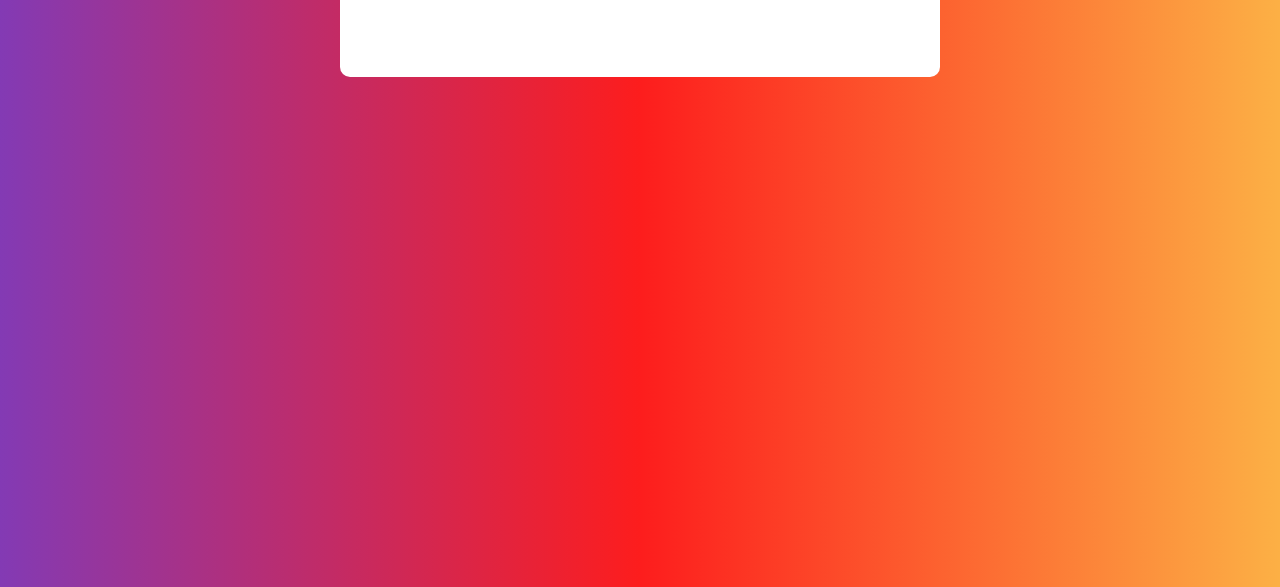
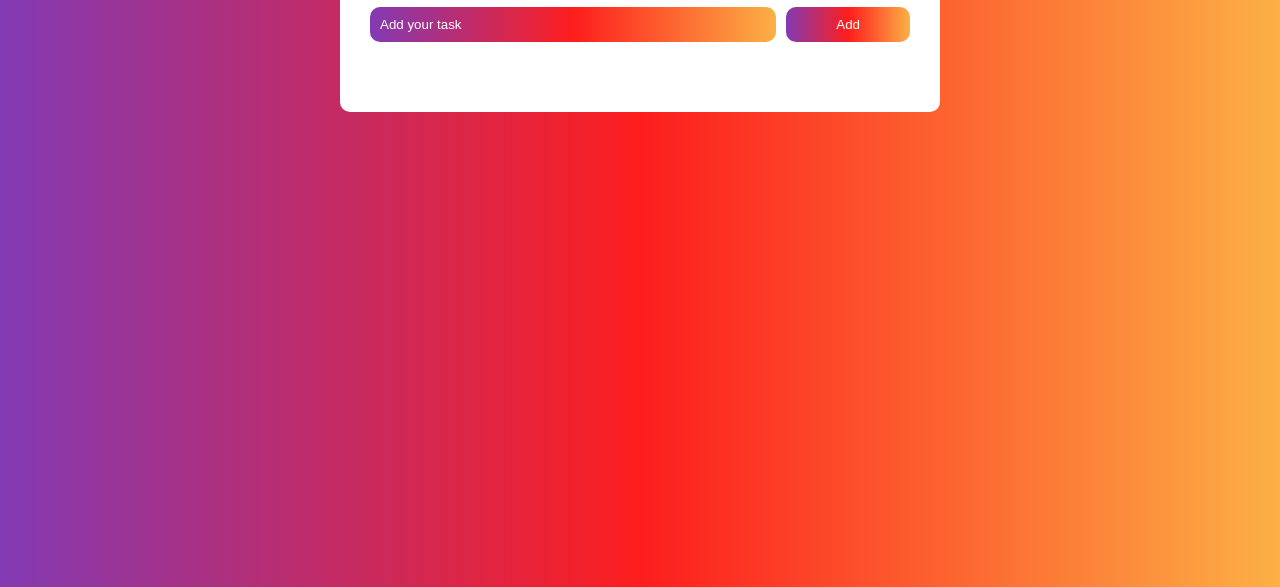
Before and after one commit to aigib/to-do-app, a plain HTML site: page index.html in a window 1280 px wide. Shown: the part 213-800 px from the top of the page. Drawn offline with Linux system fonts and the light colour scheme.

Commit message:
added input box and a button and styled it

```diff
--- a/index.html
+++ b/index.html
@@ -10,6 +10,15 @@
     <div class="container">
       <div class="to-do">
         <h1>To-Do List <img src="src/images/icon.png" /></h1>
+        <div class="row">
+          <input
+            type="text"
+            id="input-box"
+            placeholder="Add your task"
+            required
+          />
+          <button>Add</button>
+        </div>
       </div>
     </div>
 
--- a/src/styles.css
+++ b/src/styles.css
@@ -29,3 +29,44 @@ body {
   width: 30px;
   margin-left: 20px;
 }
+
+.row {
+  display: flex;
+  justify-content: space-between;
+  align-items: center;
+  border-radius: 30px;
+}
+
+input {
+  color: white;
+  flex: 1;
+  border: none;
+  outline: none;
+  border-radius: 10px;
+  background: linear-gradient(
+    90deg,
+    rgba(131, 58, 180, 1) 0%,
+    rgba(253, 29, 29, 1) 50%,
+    rgba(252, 176, 69, 1) 100%
+  );
+  padding: 10px;
+}
+
+input::placeholder {
+  color: white;
+}
+
+button {
+  background: linear-gradient(
+    90deg,
+    rgba(131, 58, 180, 1) 0%,
+    rgba(253, 29, 29, 1) 50%,
+    rgba(252, 176, 69, 1) 100%
+  );
+  outline: none;
+  color: white;
+  border: none;
+  border-radius: 10px;
+  padding: 10px 50px;
+  margin-left: 10px;
+}
```
